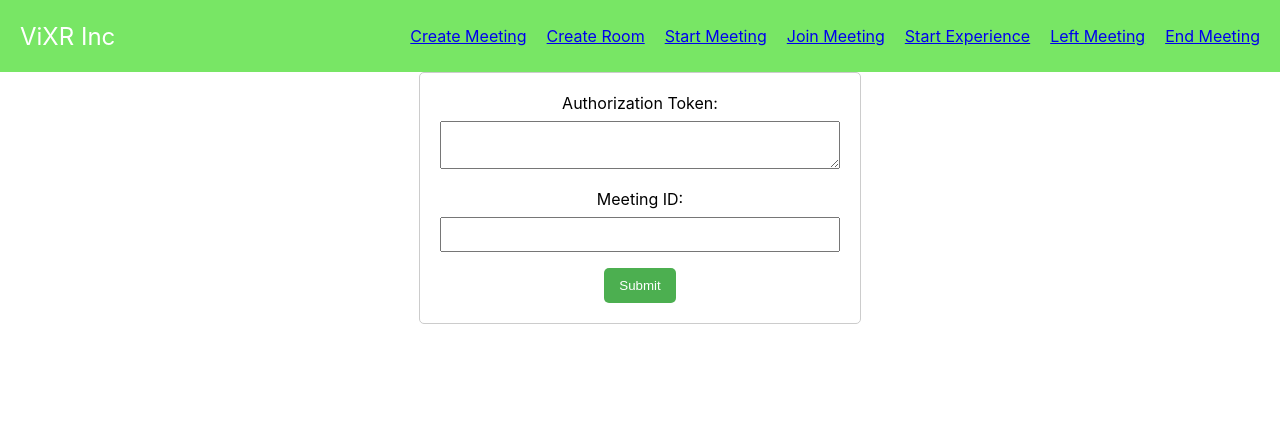
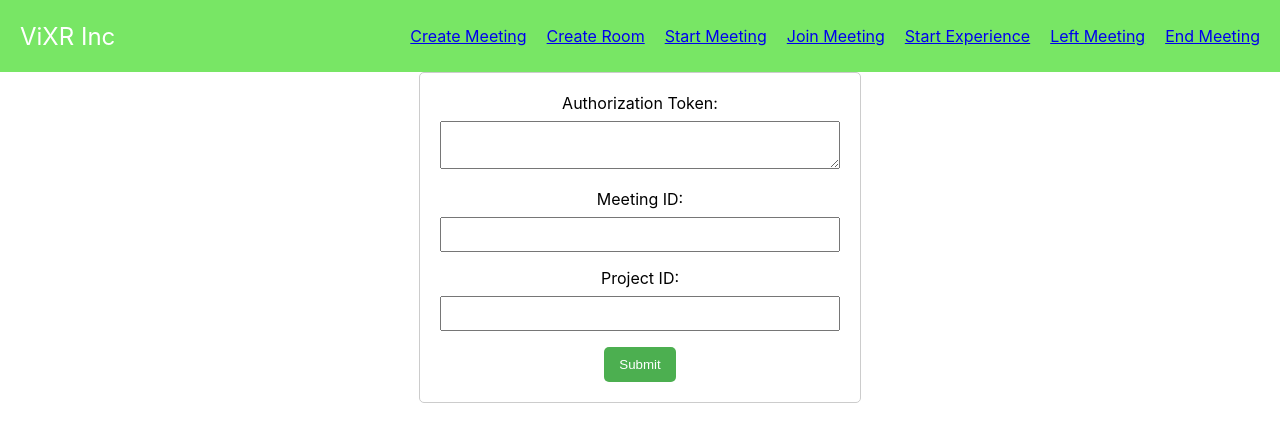
Before and after one commit to SambitNayak1/MockWonder-App, a React (Create React App) app in the folder frontend/: page /left-meeting in a window 1280 px wide. Shown: the top 442 px of the page. Built offline with nearby package versions, Linux system fonts and the light colour scheme.

Commit message:
Update code :recycle:

```diff
--- a/frontend/src/components/LeftMeeting.js
+++ b/frontend/src/components/LeftMeeting.js
@@ -6,6 +6,7 @@ import './MeetingForm.css';
 const LefttMeeting = () => {
   const [formData, setFormData] = useState({
     uuid: '',
+    project_id: '',
   });
 
   const [authorizationToken, setAuthorizationToken] = useState('');
@@ -49,7 +50,8 @@ const LefttMeeting = () => {
 
       <label>Meeting ID:</label>
       <input type="text" onChange={e => handleChange('uuid', e.target.value)} />
-
+      <label>Project ID:</label>
+      <input type="text" onChange={e => handleChange('project_id', e.target.value)} />
 
 
       <button onClick={handleLeftMeeting}>Submit</button>
```
